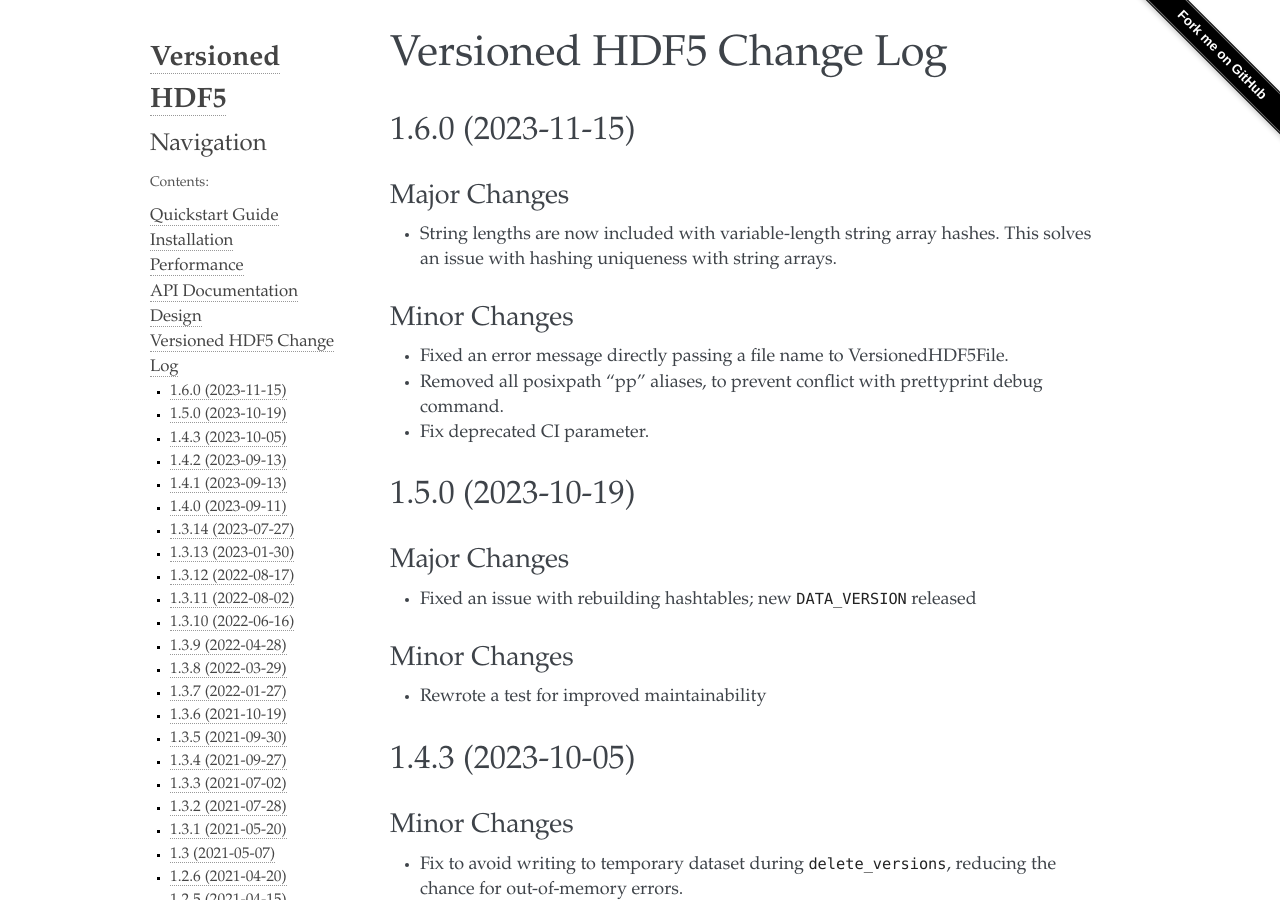
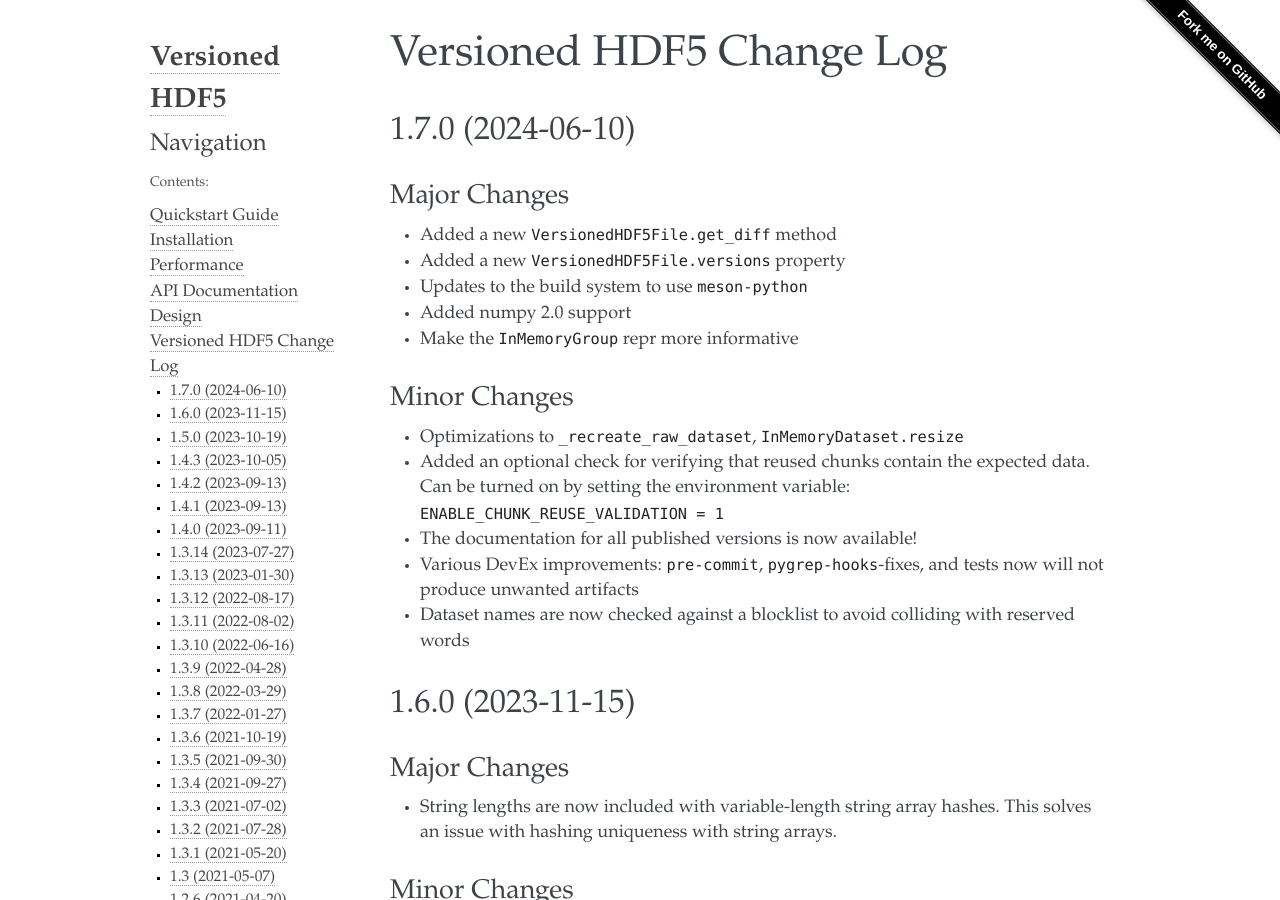
Before and after one commit to deshaw/versioned-hdf5, a Sphinx documentation site: the page built from docs/changelog.md, in a window 1280 px wide and 900 px high. Built offline with Sphinx 7.4.7, drawn with Linux system fonts in a browser that asks for light colours.

Commit message:
Add 1.7.0 release notes (#340)

```diff
--- a/docs/changelog.md
+++ b/docs/changelog.md
@@ -1,5 +1,27 @@
 Versioned HDF5 Change Log
 =========================
+
+## 1.7.0 (2024-06-10)
+
+### Major Changes
+
+- Added a new `VersionedHDF5File.get_diff` method
+- Added a new `VersionedHDF5File.versions` property
+- Updates to the build system to use `meson-python`
+- Added numpy 2.0 support
+- Make the `InMemoryGroup` repr more informative
+
+### Minor Changes
+
+- Optimizations to `_recreate_raw_dataset`, `InMemoryDataset.resize`
+- Added an optional check for verifying that reused chunks contain the expected
+  data. Can be turned on by setting the environment variable:
+  `ENABLE_CHUNK_REUSE_VALIDATION = 1`
+- The documentation for all published versions is now available!
+- Various DevEx improvements: `pre-commit`, `pygrep-hooks`-fixes, and tests now
+  will not produce unwanted artifacts
+- Dataset names are now checked against a blocklist to avoid colliding with
+  reserved words
 
 ## 1.6.0 (2023-11-15)
 
```
